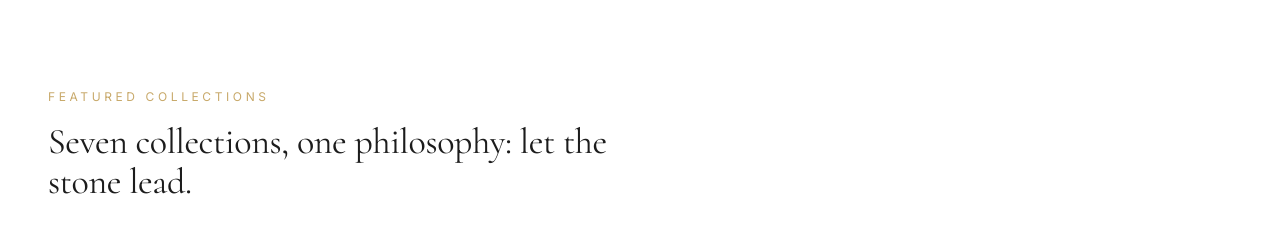
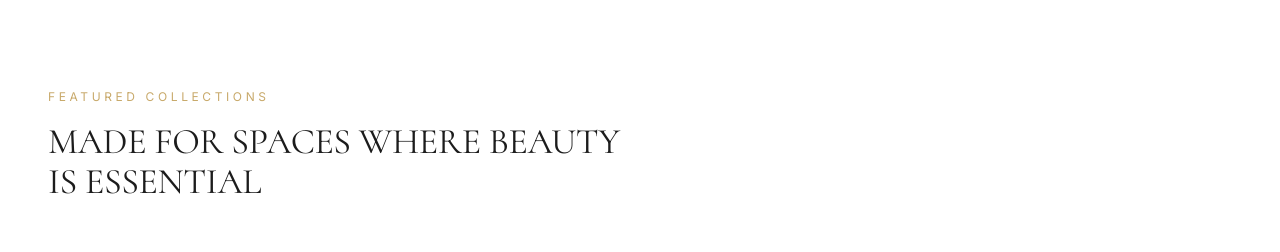
Before and after one commit to ssurfacestudio/surface-studio, a Next.js app: page / in a window 1280 px wide. Shown: the part 840-1092 px from the top of the page. Built offline with nearby package versions, Linux system fonts and the light colour scheme; no server answers.

Commit message:
Update featured collections heading

```diff
--- a/components/home/FeaturedCollections.tsx
+++ b/components/home/FeaturedCollections.tsx
@@ -14,7 +14,7 @@ export default function FeaturedCollections() {
             Featured Collections
           </p>
           <h2 className="mt-4 font-display text-3xl text-charcoal dark:text-ivory md:text-4xl">
-            Seven collections, one philosophy: let the stone lead.
+            MADE FOR SPACES WHERE BEAUTY IS ESSENTIAL
           </h2>
         </ScrollReveal>
 
```
